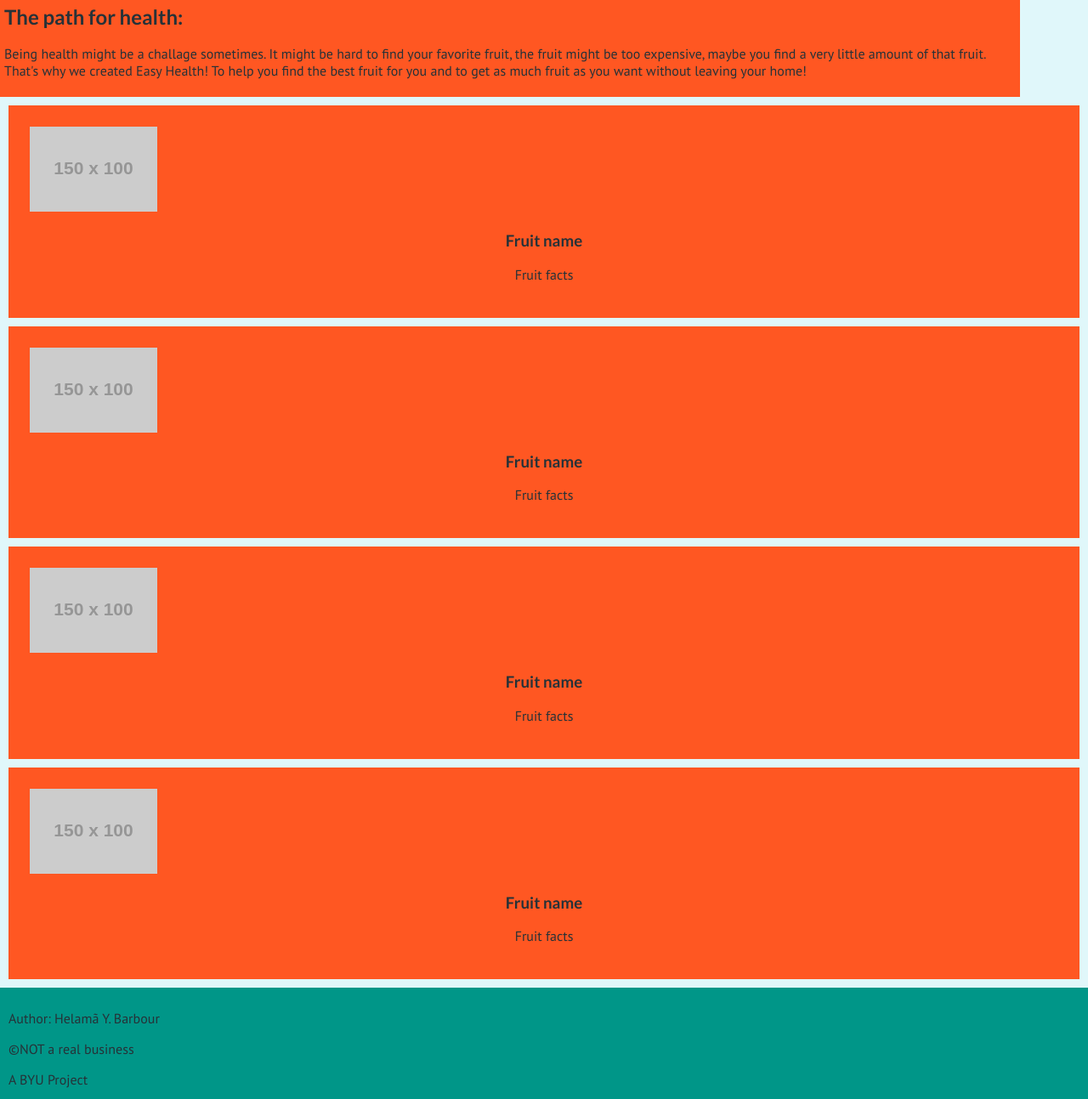
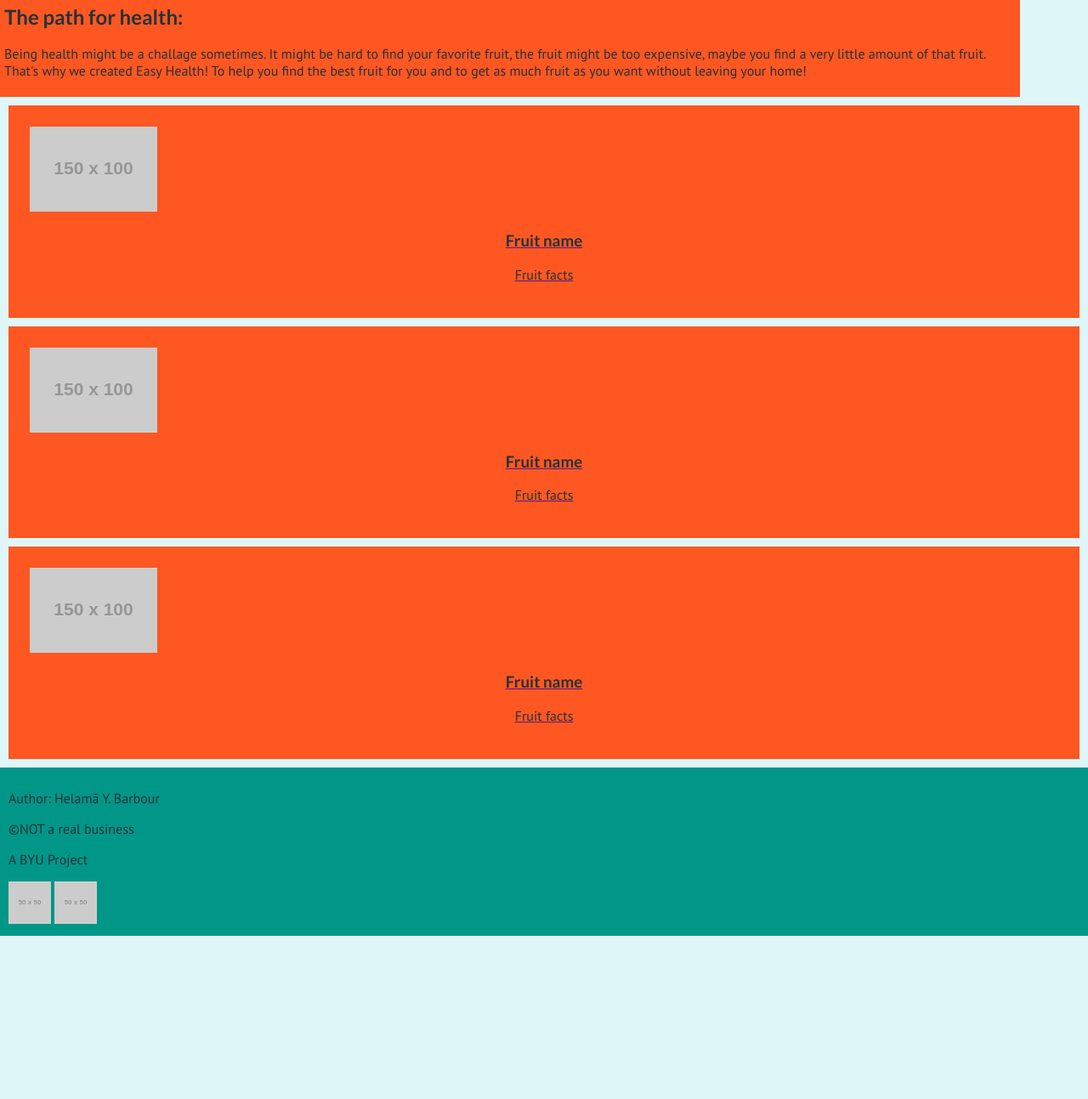
Before and after one commit to helaman-Y-B/easyHealth, a website built with Vite: page src/index.html in a window 1280 px wide. Shown: the part 860-2153 px from the top of the page at 85% size. After the commit the page ends 1961 px from the top, so only its background shows below. Built offline with nearby package versions, Linux system fonts and the light colour scheme; placeholder pictures from the web are drawn by us.

Commit message:
added the links again

```diff
--- a/src/index.html
+++ b/src/index.html
@@ -21,30 +21,24 @@
         </div>
     </div>
     <div id="catalog">
-        <div class="fruit-banner">
+        <a href=""><div class="fruit-banner">
             <!--Add an event listerner for when clicking the div-->
             <img src="https://placehold.co/150x100" alt="fruit">
             <h3 class="fruit-header">Fruit name</h3>
             <p class="fruit-facs">Fruit facts</p>
-        </div>
-        <div class="fruit-banner">
+        </div></a>
+        <a href=""><div class="fruit-banner">
             <!--Add an event listerner for when clicking the div-->
             <img src="https://placehold.co/150x100" alt="fruit">
             <h3 class="fruit-header">Fruit name</h3>
             <p class="fruit-facs">Fruit facts</p>
-        </div>
-        <div class="fruit-banner">
+        </div></a>
+        <a href=""><div class="fruit-banner">
             <!--Add an event listerner for when clicking the div-->
             <img src="https://placehold.co/150x100" alt="fruit">
             <h3 class="fruit-header">Fruit name</h3>
             <p class="fruit-facs">Fruit facts</p>
-        </div>
-        <div class="fruit-banner">
-            <!--Add an event listerner for when clicking the div-->
-            <img src="https://placehold.co/150x100" alt="fruit">
-            <h3 class="fruit-header">Fruit name</h3>
-            <p class="fruit-facs">Fruit facts</p>
-        </div>
+        </div></a>
     </div>
 </body>
 <footer>
```
